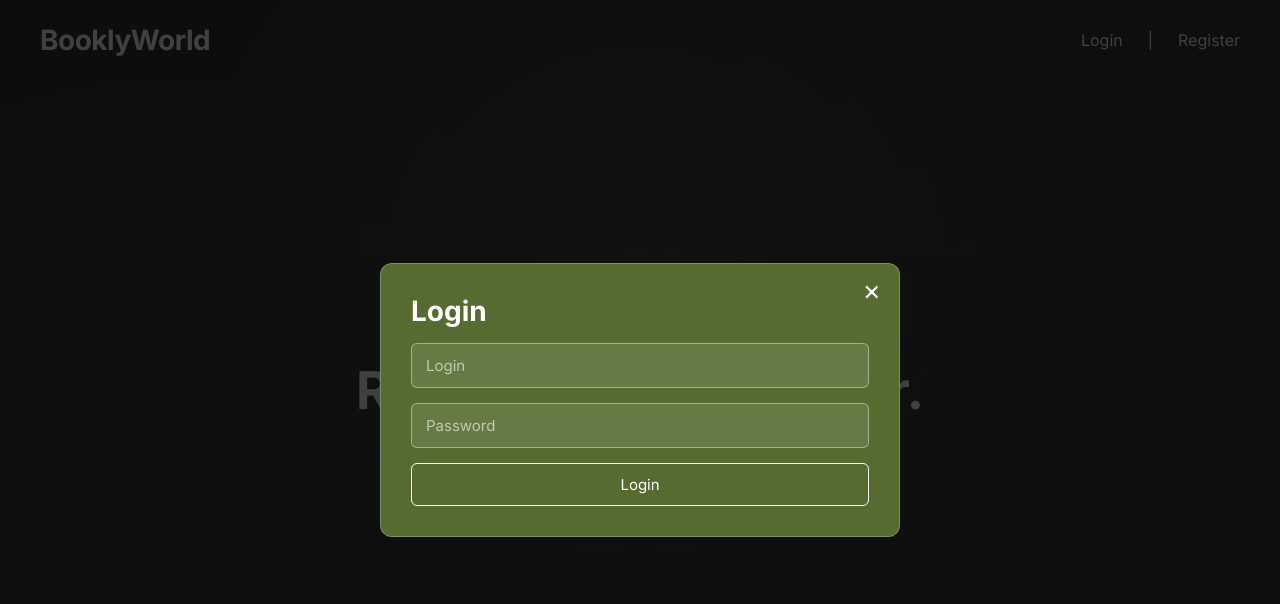
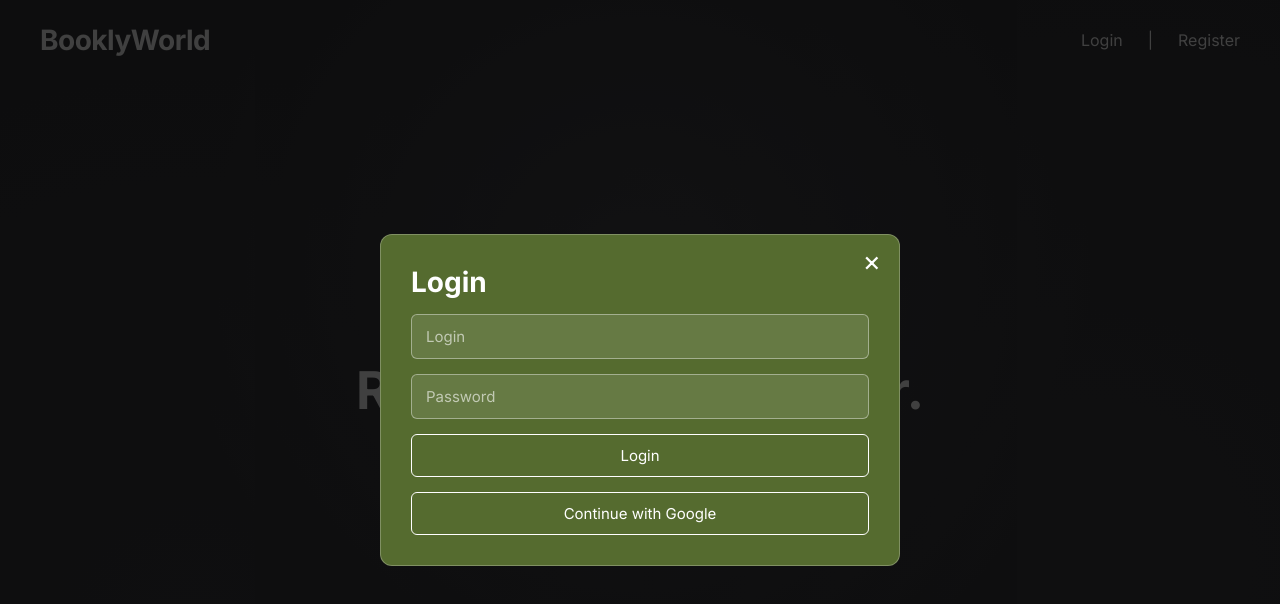
Before and after one commit to oleg-sysa-book-reader/frontend, a React (Vite) app: page / in a window 1280 px wide. Both pictures are taken after a click on the button "Login". Shown: the top 604 px of the page. Built offline with nearby package versions, Linux system fonts and the light colour scheme; no server answers.

Commit message:
implemented google auth

```diff
--- a/src/api/Auth.ts
+++ b/src/api/Auth.ts
@@ -58,3 +58,7 @@ export async function Logout(): Promise<void> {
         throw new Error("Failed to logout");
     }
 }
+
+export function googleAuth(mode: "login" | "register") {
+    window.location.href = ENDPOINTS.googleAuth(mode);
+}
--- a/src/api/endpoints.ts
+++ b/src/api/endpoints.ts
@@ -18,4 +18,6 @@ export const ENDPOINTS = {
     getUserBooks: () =>
         `${API_BASE}/book`,
     logout: () => `${API_BASE}/auth/logout`,
+    googleAuth: (mode: "login" | "register") =>
+        `${API_BASE}/auth/google?mode=${mode}`,
 };
--- a/src/components/auth/LoginForm.tsx
+++ b/src/components/auth/LoginForm.tsx
@@ -1,5 +1,5 @@
 import { useState } from "react";
-import { Login } from "../../api/Auth";
+import { Login, googleAuth } from "../../api/Auth";
 import { useNavigate } from "react-router-dom";
 import "./AuthStyles.css";
 
@@ -14,6 +14,7 @@ export default function LoginForm({ onClose }: LoginFormProps) {
     const [password, setPassword] = useState("");
     const [error, setError] = useState("");
     const [isLoading, setIsLoading] = useState(false);
+    const [isExternalLoading, setExternalIsLoading] = useState(false);
 
     const navigate = useNavigate();
     const handleLoginButtonClick = async () => {
@@ -34,6 +35,11 @@ export default function LoginForm({ onClose }: LoginFormProps) {
         finally {
             setIsLoading(false);
         }
+    };
+
+    const handleGoogleLogin = () => {
+        setExternalIsLoading(true);
+        googleAuth("login");
     };
     return (
         <div className="auth-form">
@@ -73,6 +79,17 @@ export default function LoginForm({ onClose }: LoginFormProps) {
                     "Login"
                 )}
             </button>
+            <button
+                type="button"
+                onClick={handleGoogleLogin}
+                disabled={isExternalLoading}
+            >
+                {isExternalLoading ? (
+                    <span className="spinner"></span>
+                ) : (
+                    "Continue with Google"
+                )}
+            </button>
         </div>
     );
 }
--- a/src/components/auth/RegisterForm.tsx
+++ b/src/components/auth/RegisterForm.tsx
@@ -1,5 +1,5 @@
 import { useState } from "react";
-import { Register } from "../../api/Auth";
+import { Register, googleAuth } from "../../api/Auth";
 import { useNavigate } from "react-router-dom";
 import "./AuthStyles.css";
 
@@ -13,6 +13,7 @@ export default function RegisterForm({ onClose }: RegisterFormProps) {
     const [password, setPassword] = useState("");
     const [error, setError] = useState("");
     const [isLoading, setIsLoading] = useState(false);
+    const [isExternalLoading, setIsExternalLoading] = useState(false);
     const navigate = useNavigate();
 
     const handleRegisterButtonClick = async () => {
@@ -34,6 +35,12 @@ export default function RegisterForm({ onClose }: RegisterFormProps) {
             setIsLoading(false);
         }
     };
+
+    const handleGoogleRegister = () => {
+        setIsExternalLoading(true);
+        googleAuth("register");
+    };
+
     return (
         <div className="auth-form">
             <div className="auth-form-header">
@@ -71,6 +78,18 @@ export default function RegisterForm({ onClose }: RegisterFormProps) {
                     "Register"
                 )}
             </button>
+            <button
+                type="button"
+                onClick={handleGoogleRegister}
+                disabled={isExternalLoading}
+            >
+                {isExternalLoading ? (
+                    <span className="spinner"></span>
+                ) : (
+                    "Continue with Google"
+                )}
+
+            </button>
         </div>
     );
 }
```
